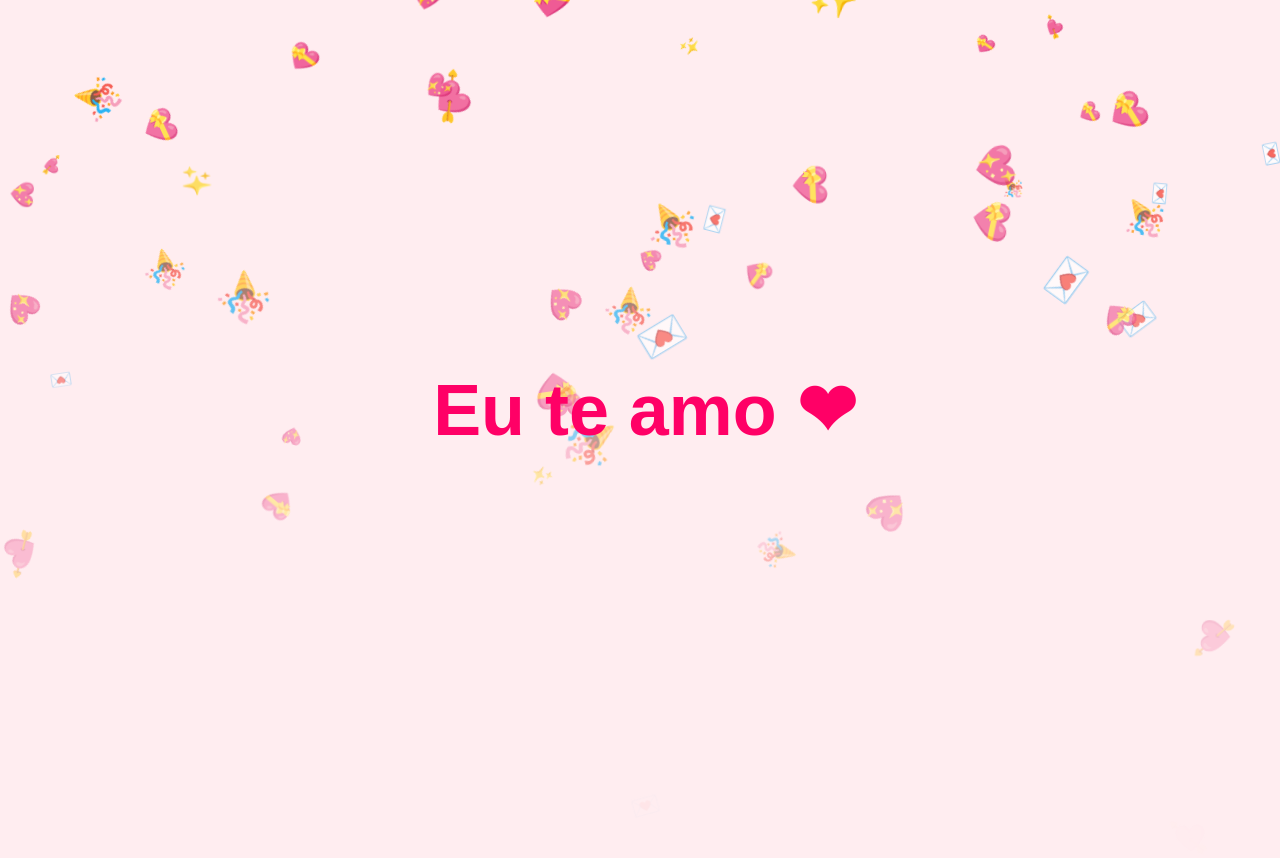
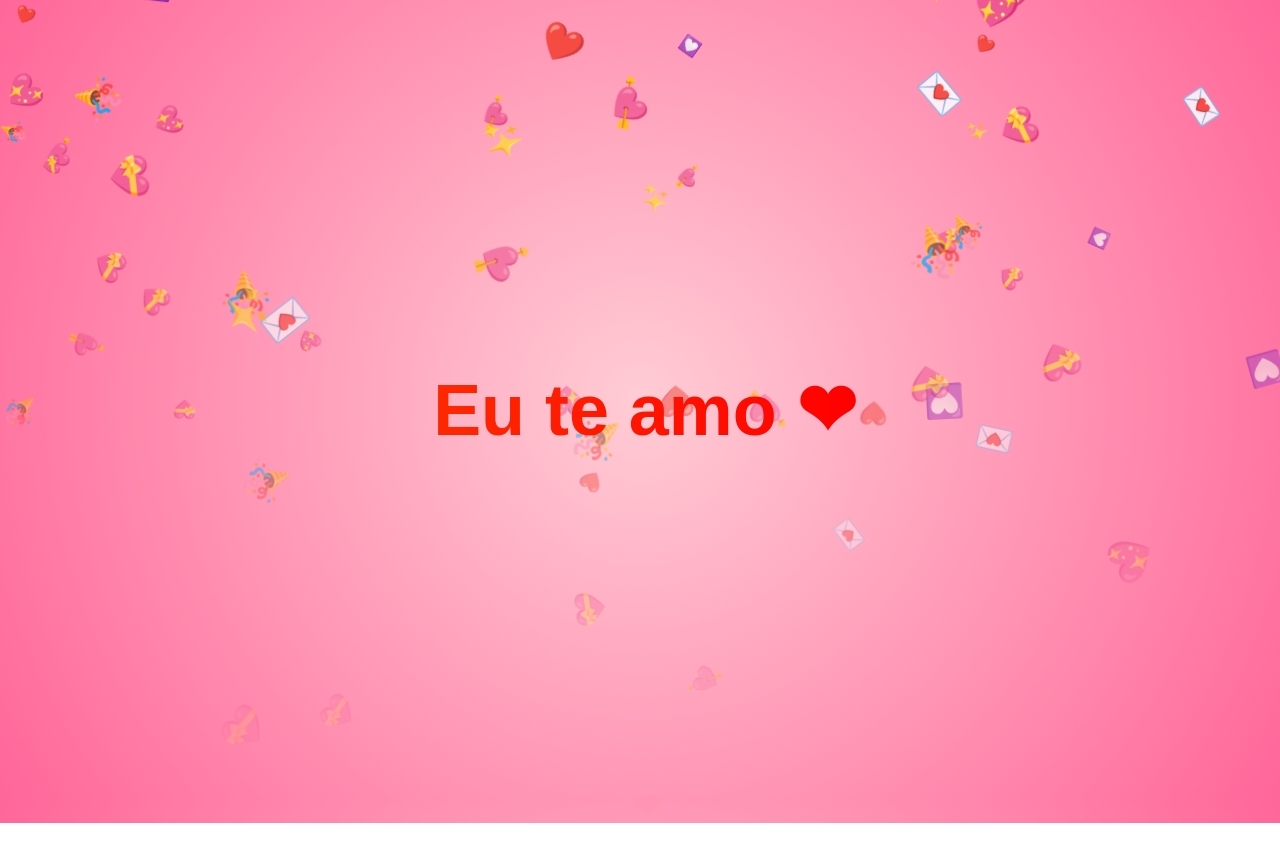
Before and after one commit to antoniozimmermann/jessica, a website: page public/index.html in a window 1280 px wide. After the commit the page ends 823 px from the top, so only its background shows below. Drawn offline with Linux system fonts and the light colour scheme.

Commit message:
Mensagem do commit

```diff
--- a/public/index.html
+++ b/public/index.html
@@ -5,26 +5,32 @@
   <meta name="viewport" content="width=device-width, initial-scale=1.0">
   <title>Eu te amo ❤</title>
   <style>
+    /* Fundo romântico */
     body {
       margin: 0;
       height: 100vh;
       display: flex;
       justify-content: center;
       align-items: center;
-      background: #ffedf0;
+      background: radial-gradient(circle at center, #ffccd5, #ff6699);
       overflow: hidden;
       font-family: 'Arial', sans-serif;
     }
 
+    /* Mensagem flutuante e pulsante */
     h1 {
       font-size: 4rem;
-      color: #ff0066;
+      font-weight: bold;
       z-index: 10;
       position: relative;
+      text-align: center;
+      /* Degradê vermelho Ferrari */
+      background: linear-gradient(90deg, #ff2800, #ff0000);
+      -webkit-background-clip: text;
+      -webkit-text-fill-color: transparent;
       animation: floatAndPulse 3s infinite ease-in-out;
     }
 
-    /* Animação pulsante e flutuante */
     @keyframes floatAndPulse {
       0%   { transform: translate(0, 0) scale(1); }
       25%  { transform: translate(10px, -10px) scale(1.1); }
@@ -39,6 +45,7 @@
       top: -50px;
       font-size: 1.5rem;
       animation: fall linear infinite;
+      pointer-events: none;
     }
 
     @keyframes fall {
@@ -54,20 +61,40 @@
   </style>
 </head>
 <body>
-  <h1>Eu te amo ❤</h1>
+  <h1>Eu te amo <span style="color:#ff0000;">❤</span></h1>
 
   <script>
-    const emojis = ["🎉","💖","💌","💘","💝","✨"];
-    const total = 50; // total de elementos caindo
+    const emojis = ["🎉","💖","💌","💘","💝","✨","❤️","💟"];
+    const total = 60;
 
-    for(let i = 0; i < total; i++) {
+    for (let i = 0; i < total; i++) {
       const span = document.createElement("span");
       span.classList.add("falling");
       span.textContent = emojis[Math.floor(Math.random() * emojis.length)];
+
+      // posição horizontal aleatória
       span.style.left = Math.random() * 100 + "vw";
-      span.style.fontSize = Math.random() * 24 + 16 + "px"; // tamanho aleatório
-      span.style.animationDuration = Math.random() * 5 + 5 + "s"; // duração aleatória
-      span.style.animationDelay = Math.random() * 5 + "s"; // delay aleatório
+
+      // tamanho aleatório
+      span.style.fontSize = Math.random() * 24 + 16 + "px";
+
+      // duração da queda aleatória
+      span.style.animationDuration = Math.random() * 5 + 5 + "s";
+
+      // delay aleatório
+      span.style.animationDelay = Math.random() * 5 + "s";
+
+      // velocidade de rotação aleatória
+      span.style.transform = `rotate(${Math.random()*360}deg)`;
+
+      // cores variáveis para confetes
+      const colors = ["#ff1a1a","#ff4d4d","#ff6666","#ff99cc","#ffccff","#ffb3b3"];
+      span.style.color = colors[Math.floor(Math.random() * colors.length)];
+
+      // efeito de vento horizontal aleatório
+      span.style.animationTimingFunction = "linear";
+      span.style.setProperty("--wind", Math.random() * 50 - 25 + "px"); // não usado diretamente, mas pode customizar depois
+
       document.body.appendChild(span);
     }
   </script>
```
